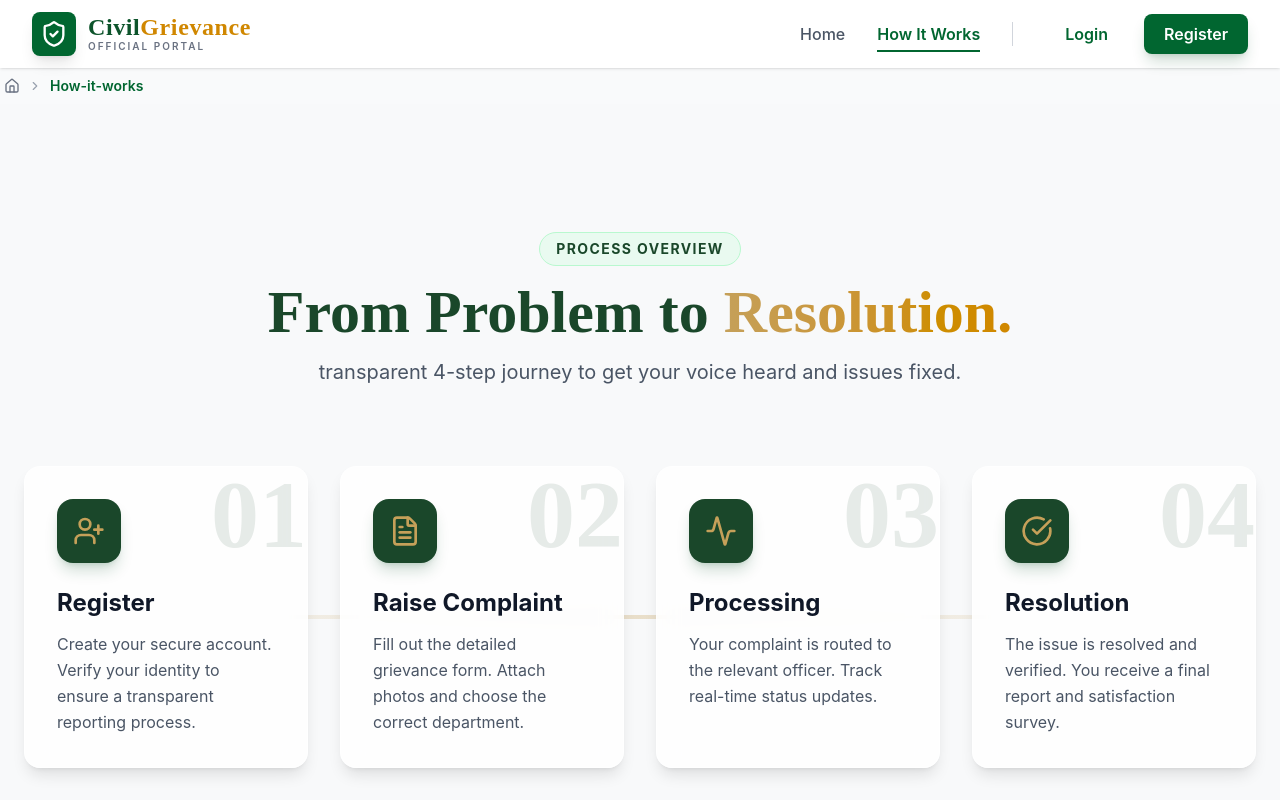
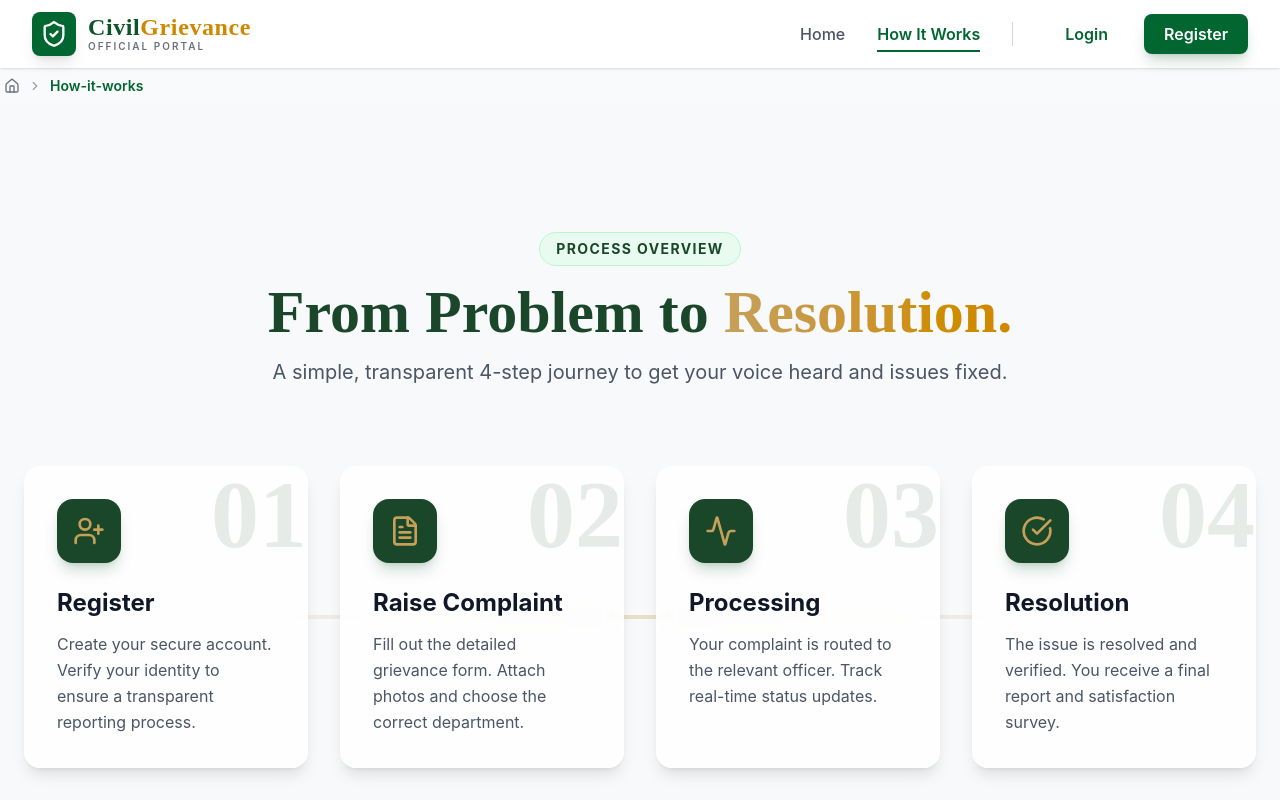
Before and after one commit to Sachin23991/grievance-reporter, a React (Vite) app in the folder frontend/: page /how-it-works in a window 1280 px wide. Shown: the top 800 px of the page. Built offline with nearby package versions, Linux system fonts and the light colour scheme.

Commit message:
change in how it works

```diff
--- a/frontend/src/pages/HowItWorks.jsx
+++ b/frontend/src/pages/HowItWorks.jsx
@@ -60,7 +60,7 @@ const HowItWorks = () => {
                         transition={{ delay: 0.4 }}
                         className="text-xl text-gray-600"
                     >
-                        transparent 4-step journey to get your voice heard and issues fixed.
+                        A simple, transparent 4-step journey to get your voice heard and issues fixed.
                     </motion.p>
                 </div>
 
```
